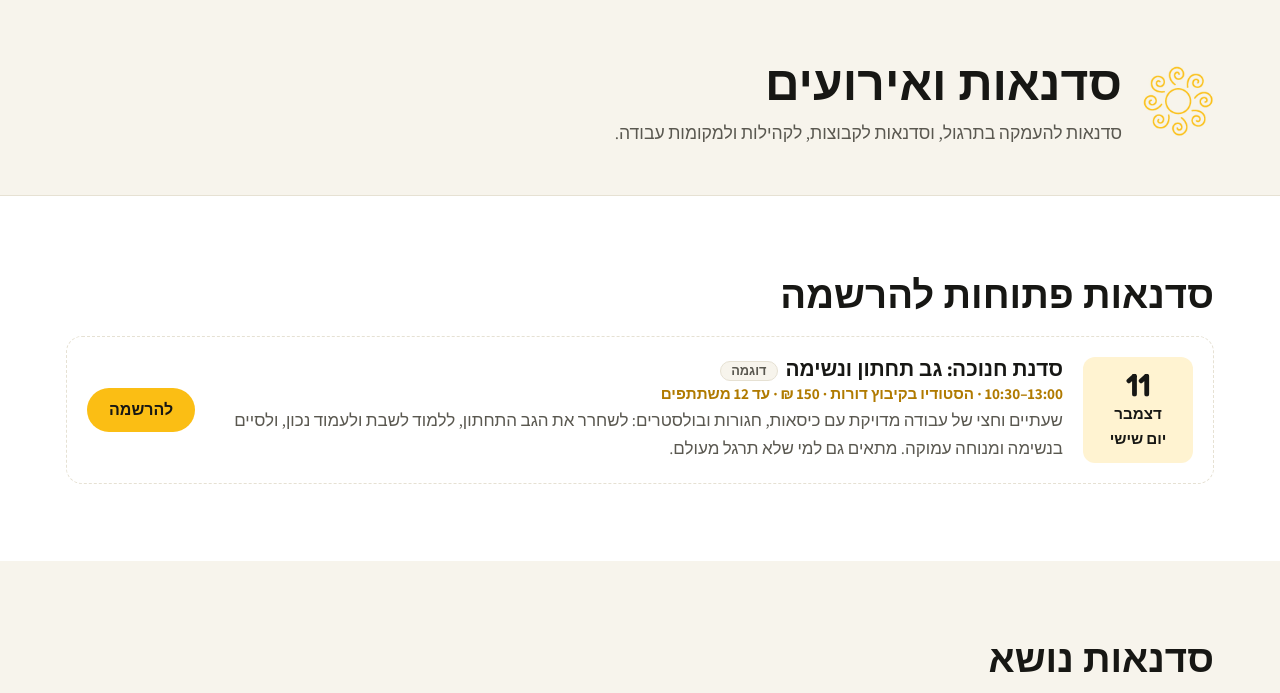
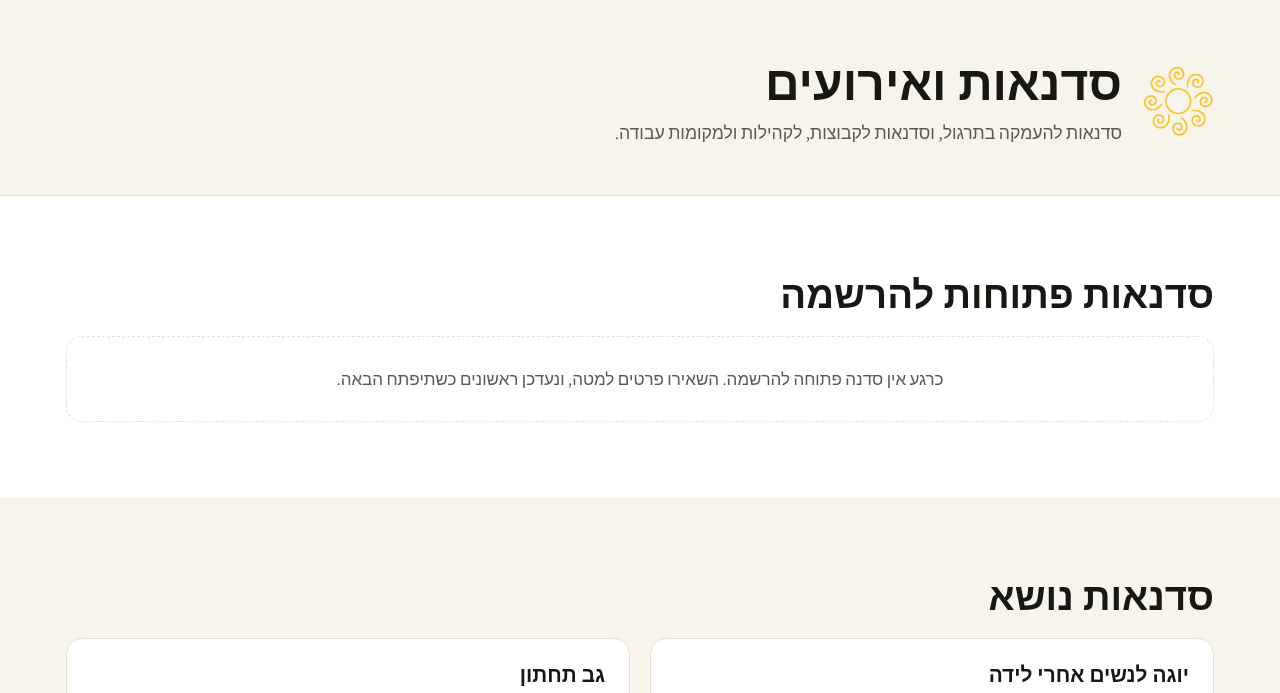
Before and after one commit to roeig9/santosha-site, a plain HTML site: page workshops.html in a window 1280 px wide. Shown: the part 73-766 px from the top of the page. Drawn offline with Linux system fonts and the light colour scheme.

Commit message:
Reviewer names, remove sample Hanukkah event, add postpartum workshop topic
Co-Authored-By: Claude Opus 5.5 <noreply@anthropic.com>
Claude-Session: https://claude.ai/code/session_01Eyt6DXEbG1meizbt6LzPDs

```diff
--- a/css/site.css
+++ b/css/site.css
@@ -263,3 +263,4 @@ details.more p+p{margin-top:14px}
 .testi{position:relative;margin:0;padding:34px 24px 24px;background:#fff;border:1px solid var(--line);border-radius:16px;box-shadow:0 1px 0 rgba(0,0,0,.02)}
 .testi::before{content:"\201D";position:absolute;top:-6px;right:20px;font-family:Georgia,serif;font-size:4rem;line-height:1;color:var(--sun)}
 .testi p{color:var(--ink);line-height:1.75}
+.testi cite{display:block;margin-top:14px;font-style:normal;font-weight:700;color:var(--sun-deep)}
--- a/js/site.js
+++ b/js/site.js
@@ -6,19 +6,7 @@ const ENDPOINT = "";
 
 /* ---- סדנאות ואירועים: כדי להוסיף אירוע, מעתיקים בלוק ומעדכנים. אירועים שעברו נעלמים לבד.
    sample:true = דוגמה בלבד (מסומנת בעמוד). למחוק לפני העלייה לאוויר. ---- */
-const EVENTS = [
-  {
-    id: "hanukkah-2026",
-    sample: true,
-    date: "2026-12-11",
-    time: "10:30–13:00",
-    title: "סדנת חנוכה: גב תחתון ונשימה",
-    text: "שעתיים וחצי של עבודה מדויקת עם כיסאות, חגורות ובולסטרים: לשחרר את הגב התחתון, ללמוד לשבת ולעמוד נכון, ולסיים בנשימה ומנוחה עמוקה. מתאים גם למי שלא תרגל מעולם.",
-    place: "הסטודיו בקיבוץ דורות",
-    price: "150 ₪",
-    spots: "עד 12 משתתפים"
-  }
-];
+const EVENTS = [];
 
 const MONTHS = ["ינואר","פברואר","מרץ","אפריל","מאי","יוני","יולי","אוגוסט","ספטמבר","אוקטובר","נובמבר","דצמבר"];
 const DAYS = ["ראשון","שני","שלישי","רביעי","חמישי","שישי","שבת"];
--- a/workshops.html
+++ b/workshops.html
@@ -42,7 +42,8 @@
 <section class="band alt">
   <div class="wrap">
     <h2>סדנאות נושא</h2>
-    <div class="grid3">
+    <div class="grid2" style="gap:20px;align-items:stretch">
+      <div class="card"><h3>יוגה לנשים אחרי לידה</h3><p>לחזור לגוף ולתנועה בהדרגה ובביטחון, עם תרגול שמותאם לתקופה שאחרי הלידה, וזמן שקט רק לעצמך.</p></div>
       <div class="card"><h3>גב תחתון</h3><p>להבין מה מעמיס על הגב, ולצאת עם כמה תנוחות פשוטות לשחרור ולחיזוק.</p></div>
       <div class="card"><h3>צוואר וכתפיים</h3><p>למי שיושב שעות מול מחשב: לפתוח את החזה, לשחרר את הכתפיים ולשבת נכון.</p></div>
       <div class="card"><h3>היכרות עם השיטה</h3><p>מפגש למי שמעולם לא תרגל איינגר: מה מיוחד בשיטה, ואיך עובדים עם האביזרים.</p></div>
```
Also changed, not shown: index.html (+3 -3 lines).
